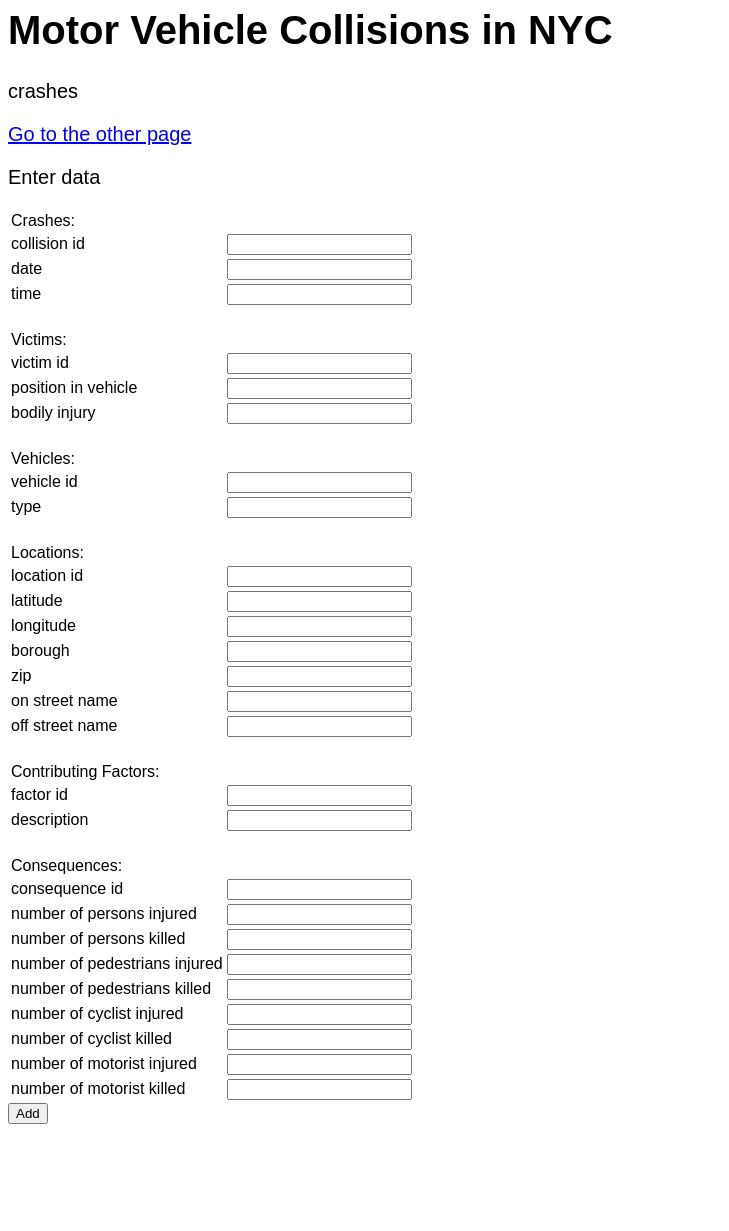
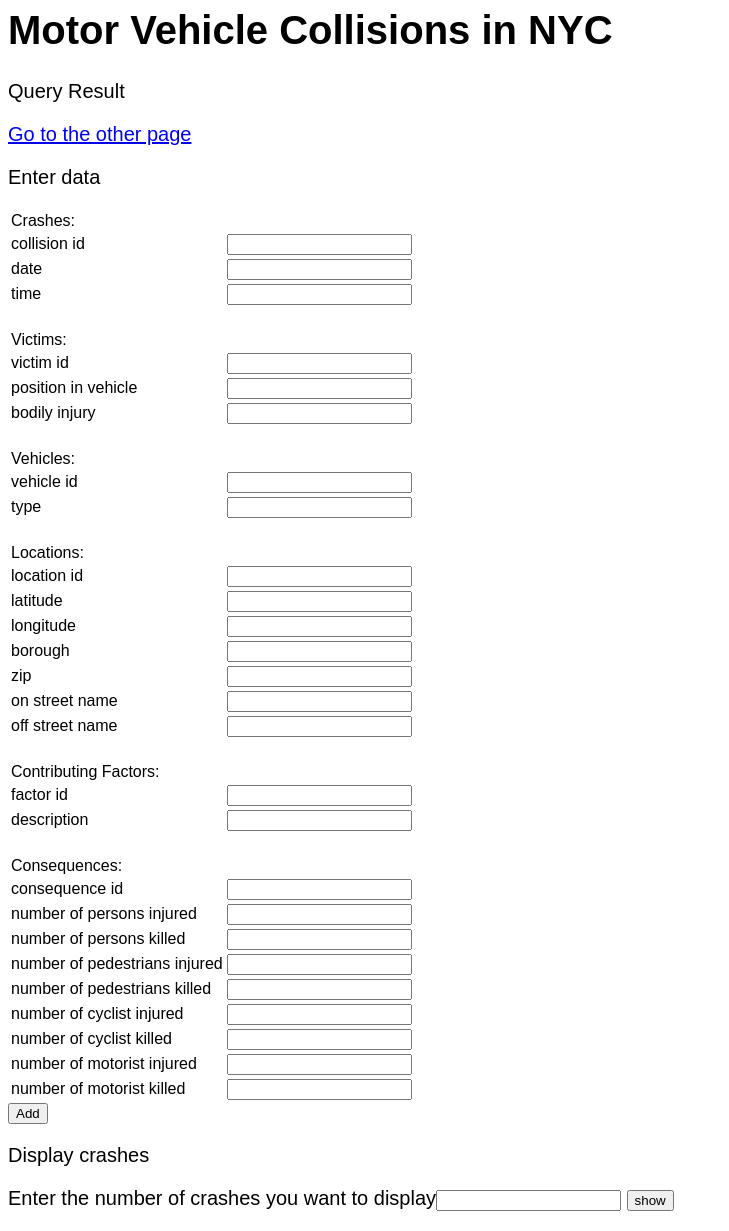
Before and after one commit to MSTE-sysu/Traffic_Collision_NYC, a Flask app: template templates/index.html in a window 1280 px wide. Shown: the whole page, without its empty margins (0-729 px from the left). Before the commit the page ends 1124 px from the top, so only its background shows below. Run offline with Flask 2, Linux system fonts and the light colour scheme; the template is opened without the code that fills it, so the values that code supplies are empty; parts of the project's set-up code (start-up, migrations or seed data) failed here and were passed over.

Commit message:
Add query crashes

```diff
--- a/server.py
+++ b/server.py
@@ -207,6 +207,27 @@
 
   return redirect('/')
 
+@app.route("/showCrashes", methods = ["POST"])
+def showCrashes():
+  numOfCrashes = request.form['numOfCrashes']
+  if numOfCrashes.isdigit():
+    numOfCrashes = int(numOfCrashes)
+  elif numOfCrashes == "" or numOfCrashes == "ALL":
+    numOfCrashes = 1e9
+  else:
+    return render_template("index.html", **{"data": ["Invalid Input!!"]})
+  cmd_show = """
+  select *
+  from crashes
+  limit (:numOfCrashes)
+  """
+  cursor = g.conn.execute(text(cmd_show), numOfCrashes = numOfCrashes)
+  arr = []
+  for result in cursor:
+    arr.append(result)
+  context = dict(data = arr)
+  return render_template("index.html", **context)
+
 
 
 # @app.route('/login')
--- a/templates/index.html
+++ b/templates/index.html
@@ -12,7 +12,7 @@
   <!-- <div>{{data}}</div> -->
 
   <div>
-    <p>crashes</p>
+    <p>Query Result</p>
     {% for n in data %}
     <div>{{n}}</div>
     {% endfor %}
@@ -68,6 +68,12 @@
     <input type="submit" value="Add">
 </form>
 
+<form method = "POST" action = "/showCrashes">
+  <p>Display crashes</p>
+  Enter the number of crashes you want to display<input type = "text" name = "numOfCrashes">
+  <input type = "submit" value = "show">
+</form>
+
 
 
 </body>
```
